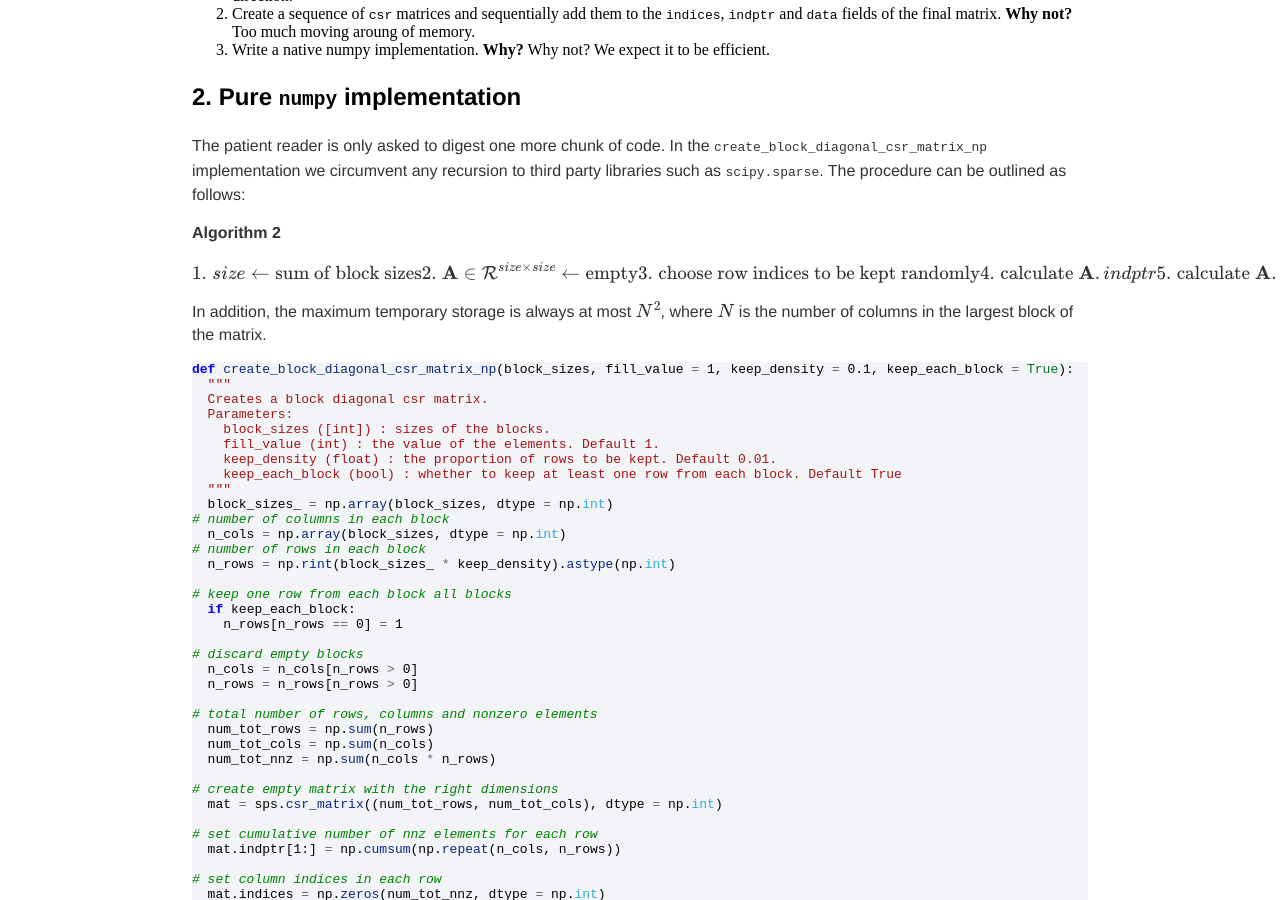
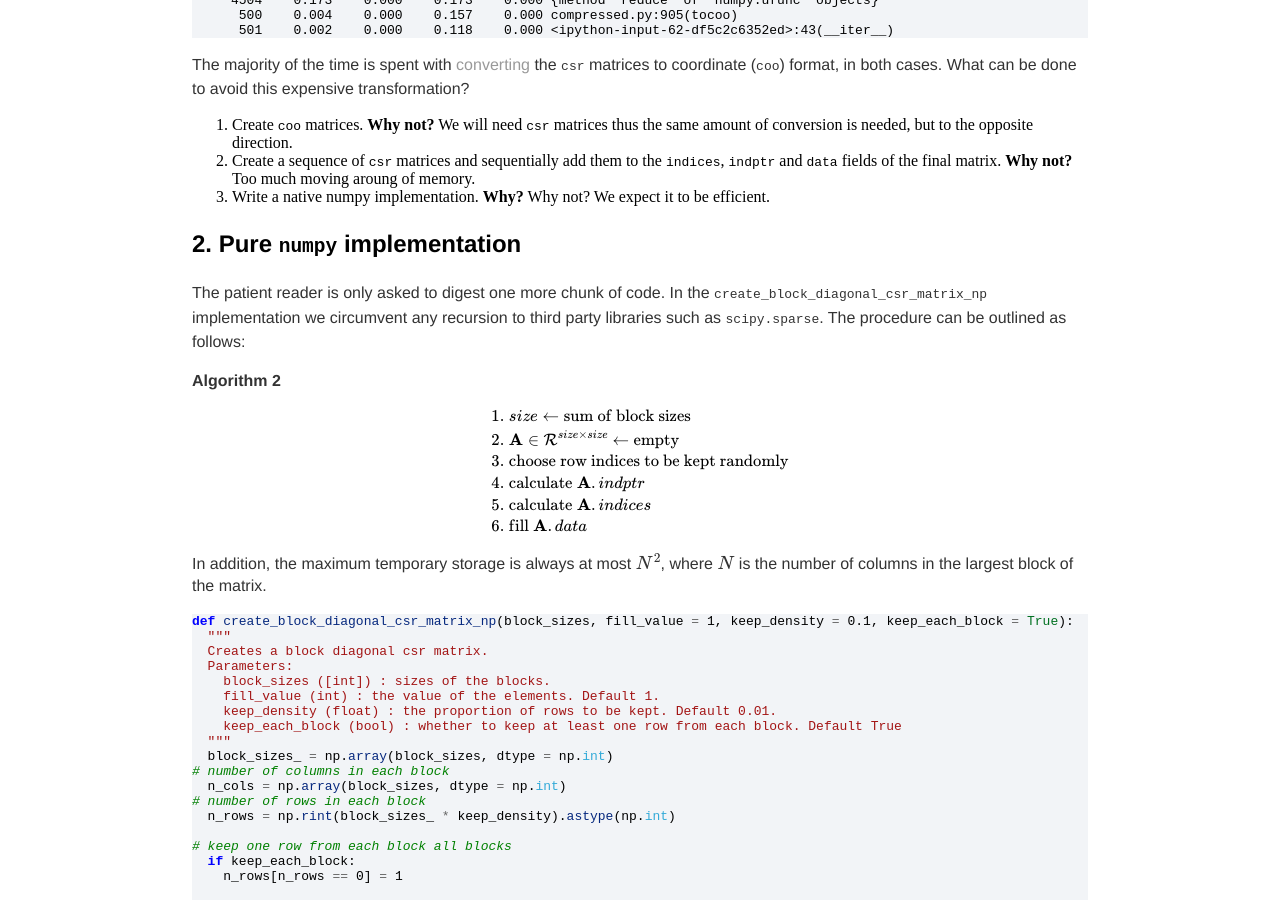
Before and after one commit to bhornung/bhornung.github.io, a Jekyll site: the page built from _posts/2018-04-05-sparse_matrices.md, in a window 1280 px wide and 900 px high, scrolled down 5762 px. Built offline with Jekyll 4.4.1, drawn with Linux system fonts in a browser that asks for light colours; formulas are drawn with MathJax 3; some of the changed text lies outside the part shown.

Commit message:
Format latex environments.

```diff
--- a/_posts/2018-04-05-sparse_matrices.md
+++ b/_posts/2018-04-05-sparse_matrices.md
@@ -11,7 +11,8 @@
 
 A sparse matrix is a matrix where most of its entries are zero. We will restrict our attention to block sparse matrices where there ne nonzero (_nnz_) entries are accumulated in blocks. A sample matrix looks like:
 
-$\begin{bmatrix}
+$$
+\begin{bmatrix}
     a & a & a & 0  &   & \cdots  &  & 0 \\
     a & a & a & 0  &   & \cdots &  & 0 \\
     a & a & a & 0  &   & \cdots  &  & 0 \\
@@ -19,7 +20,8 @@
     0 & 0 & 0 & b & b & 0 & \cdots & 0 \\
     0 & 0 & 0 & 0 & \cdots & 0 & 0 & 0 \\
     \vdots   &   &   & \vdots & & & & \vdots
-\end{bmatrix}$
+\end{bmatrix}
+$$
 
 The term large means the matrices have about $10^{4--7}$ columns.
 
@@ -60,12 +62,12 @@
 
 **Algorithm 1.1**
 
-$
+$$
 \begin{eqnarray}
    &1.& \text{create list of blocks as sparse matrices} \\
    &2.& \text{concatenate sparse matrices}
 \end{eqnarray}
-$
+$$
 
 We will generate the list of blocks in two ways
 
@@ -368,7 +370,7 @@
 
 **Algorithm 2**
 
-$
+$$
 \begin{eqnarray}
    &1.& size \leftarrow \text{sum of block sizes} \\
    &2.& \mathbf{A} \in \mathcal{R}^{size \times size}  \leftarrow \text{empty} \\
@@ -377,7 +379,7 @@
    &5.& \text{calculate } \mathbf{A}.indices \\
    &6.& \text{fill } \mathbf{A}.data
 \end{eqnarray}
-$
+$$
 
 In addition, the maximum temporary storage is always at most $N^{2}$, where $N$ is the number of columns in the largest block of the matrix.
 
```
